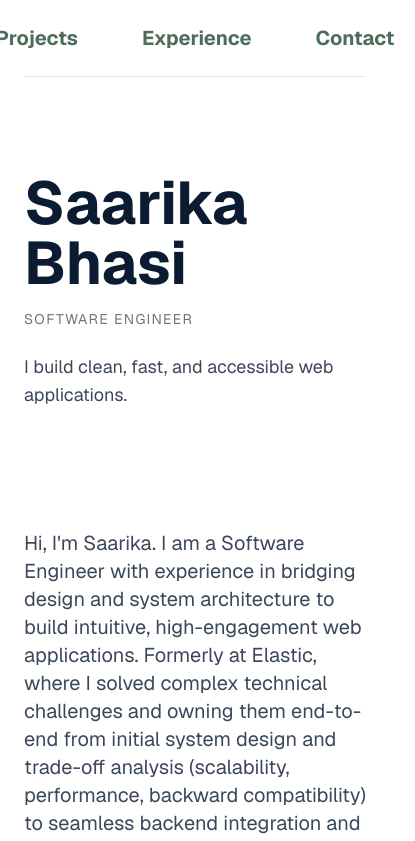
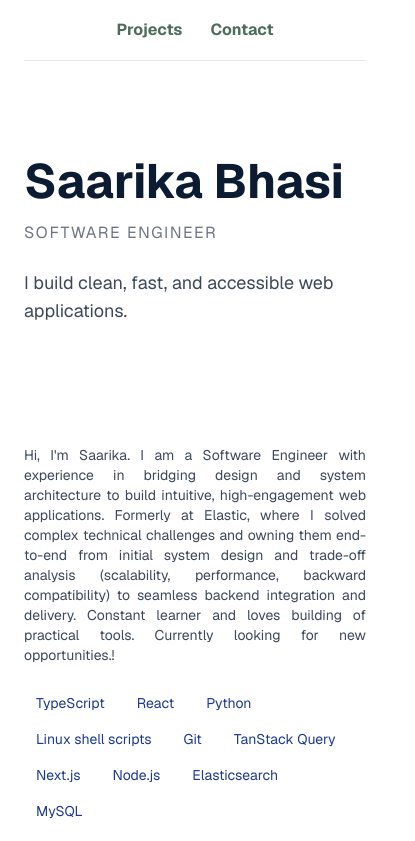
Before and after one commit to saarikabhasi/portfolio, a Next.js app: page / in a window 390 px wide. Shown: the top 841 px of the page, 415 px wide, since content can reach past the window. Built offline with nearby package versions, Linux system fonts and the light colour scheme.

Commit message:
remove exp from nav, adjust text size for small screen and justify

```diff
--- a/src/app/contents/aboutme.tsx
+++ b/src/app/contents/aboutme.tsx
@@ -2,10 +2,10 @@ import { profile } from "../constants";
 
 export function Aboutme() {
     return (<section id="about" className="scroll-mt-20 py-10">
-        <p className="max-w-2xl whitespace-pre-line opacity-80 text-xl">{profile.about}</p>
+        <p className="whitespace-pre-line text-justify text-sm opacity-80 sm:text-xl">{profile.about}</p>
         <ul className="mt-6 flex flex-wrap gap-2">
             {profile.skills.map((skill) => (
-                <li key={skill} className="rounded-md bg-mist-400/10 px-3 py-1 text-lg text-blue-900">
+                <li key={skill} className="rounded-md bg-mist-400/10 px-3 py-1 text-sm text-blue-900 sm:text-lg">
                     {skill}
                 </li>
             ))}
--- a/src/app/contents/introduction.tsx
+++ b/src/app/contents/introduction.tsx
@@ -3,9 +3,9 @@ import { profile } from "../constants";
 export function Introduction() {
     return (<section id="introduction" className="py-8">
 
-        <h1 className="text-6xl font-bold sm:text-6xl">{profile.name}</h1>
-        <p className="mt-4 text-sm uppercase tracking-widest opacity-60">{profile.role}</p>
-        <p className="mt-6 max-w-xl text-lg opacity-80">{profile.tagline}</p>
+        <h1 className="text-5xl font-bold sm:text-6xl">{profile.name}</h1>
+        <p className="mt-4 text-md sm:text-md uppercase tracking-widest opacity-60">{profile.role}</p>
+        <p className="mt-6 max-w-xl text-lg opacity-80 sm:text-lg">{profile.tagline}</p>
 
     </section>)
 }
--- a/src/app/contents/projects.tsx
+++ b/src/app/contents/projects.tsx
@@ -28,7 +28,7 @@ export function Projects() {
 
     return (<section id="projects" className="scroll-mt-20 py-16">
         <h2 className="mb-6 text-2xl font-semibold">Projects</h2>
-        <div className="grid gap-4 sm:grid-cols-2">
+        <div className="grid gap-4 sm:grid-cols-2 text-justify ">
             {projects.slice(0, visible).map((project) => (
                 <a
                     key={project.title}
--- a/src/app/navigations/nav.tsx
+++ b/src/app/navigations/nav.tsx
@@ -1,13 +1,13 @@
-const sections = ["Projects", "Experience", "Contact"];
+const sections = ["Projects", "Contact"];
 
 export function Nav() {
     return (
         <header className="sticky top-0 z-10 border-b border-foreground/10 bg-background/80 backdrop-blur ">
-            <nav className="mx-auto  max-w-7xl items-center justify-between px-6 py-4">
-                <ul className="flex flex-row justify-center gap-6 text-xl font-bold">
+            <nav className="mx-auto  max-w-7xl items-center justify-between px-3 py-3 sm:px-6 sm:py-4">
+                <ul className="flex flex-row flex-wrap justify-center gap-1 text-md font-bold sm:gap-6 sm:text-xl">
                     {sections.map((item) => (
                         <li key={item}>
-                            <a href={`#${item.toLowerCase()}`} className="inline-block  border-yellow-300 rounded-full px-5 py-2 opacity-70 transition duration-150 hover:bg-yellow-300/40  hover:opacity-100 active:scale-95 text-green-950">
+                            <a href={`#${item.toLowerCase()}`} className="inline-block  border-yellow-300 rounded-full px-3 py-1.5 opacity-70 sm:px-5 sm:py-2 transition duration-150 hover:bg-yellow-300/40  hover:opacity-100 active:scale-95 text-green-950">
                                 {item}
                             </a>
                         </li>
```
